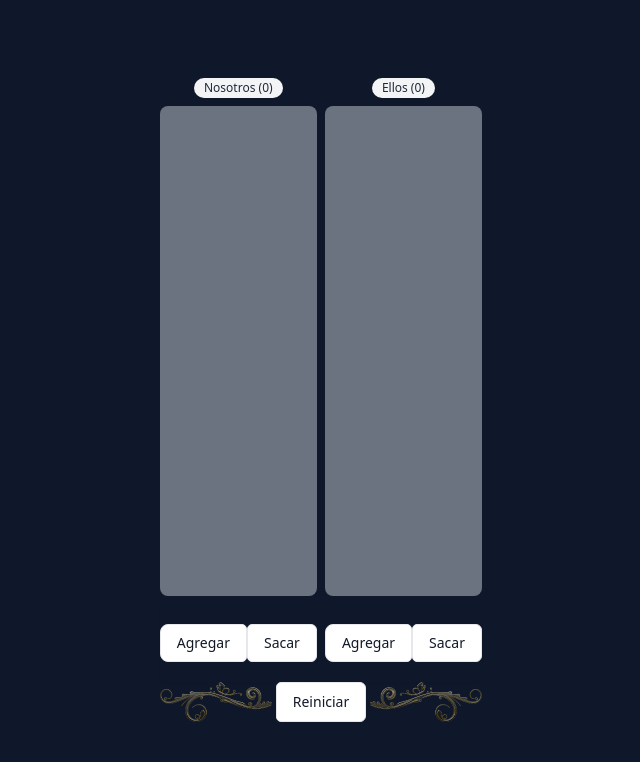
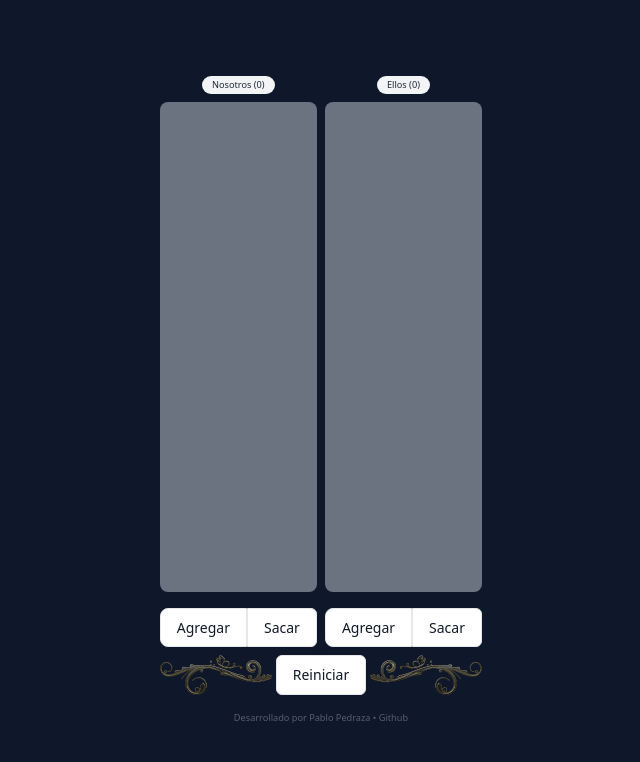
Before and after one commit to wayaba/anotador-truco, a React (Vite) app: page / in a window 1280 px wide. Shown: the top 762 px of the page, without its empty margins (319-959 px from the left). Built offline with nearby package versions, Linux system fonts and the light colour scheme.

Commit message:
agrego footer

```diff
--- a/src/App.jsx
+++ b/src/App.jsx
@@ -1,3 +1,4 @@
+import { Footer } from "./components/Footer"
 import { Game } from "./components/Game"
 
 
@@ -5,6 +6,7 @@ function App() {
   return (
     <main className="grid totalPageSize place-content-center bg-slate-900">
       <Game />
+      <Footer />
     </main>
   )
 }
--- a/src/components/CounterBoard.jsx
+++ b/src/components/CounterBoard.jsx
@@ -21,7 +21,7 @@ export function CounterBoard({
     return (
       <div>
         {cantGroups.map((group) => (
-          <div key={`group-${group}`} className="grupo ">
+          <div key={`group-${group}`} className="group">
             {drawImg(group)}
           </div>
         ))}
@@ -41,9 +41,9 @@ export function CounterBoard({
       return (
         <img
           key={`img-${group}-${image}`}
-          className={`fosforo${image}`}
+          className={`point${image}`}
           alt={`img-${group}-${image}`}
-          src="./img/fosforo.png"
+          src="./img/point.png"
         />
       )
     })
@@ -63,14 +63,14 @@ export function CounterBoard({
         <button
           type="button"
           onClick={() => handleAddPoint()}
-          className="px-4 py-2 text-sm font-medium text-gray-900 bg-white border border-gray-200 rounded-l-lg hover:bg-gray-100 hover:text-blue-700 focus:z-10 focus:ring-2 focus:ring-blue-700 focus:text-blue-700 dark:bg-gray-700 dark:border-gray-600 dark:text-white dark:hover:text-white dark:hover:bg-gray-600 dark:focus:ring-blue-500 dark:focus:text-white"
+          className="my-2 px-4 py-2 text-sm font-medium text-gray-900 bg-white border border-gray-200 rounded-l-lg hover:bg-gray-100 hover:text-blue-700 focus:z-10 focus:ring-2 focus:ring-blue-700 focus:text-blue-700 dark:bg-gray-700 dark:border-gray-600 dark:text-white dark:hover:text-white dark:hover:bg-gray-600 dark:focus:ring-blue-500 dark:focus:text-white"
         >
           Agregar
         </button>
         <button
           type="button"
           onClick={() => handleRemovePoint()}
-          className="px-4 py-2 text-sm font-medium text-gray-900 bg-white border border-gray-200 rounded-r-md hover:bg-gray-100 hover:text-blue-700 focus:z-10 focus:ring-2 focus:ring-blue-700 focus:text-blue-700 dark:bg-gray-700 dark:border-gray-600 dark:text-white dark:hover:text-white dark:hover:bg-gray-600 dark:focus:ring-blue-500 dark:focus:text-white"
+          className="my-2 px-4 py-2 text-sm font-medium text-gray-900 bg-white border border-gray-200 rounded-r-md hover:bg-gray-100 hover:text-blue-700 focus:z-10 focus:ring-2 focus:ring-blue-700 focus:text-blue-700 dark:bg-gray-700 dark:border-gray-600 dark:text-white dark:hover:text-white dark:hover:bg-gray-600 dark:focus:ring-blue-500 dark:focus:text-white"
         >
           Sacar
         </button>
--- /dev/null
+++ b/src/components/Footer.jsx
@@ -0,0 +1,25 @@
+export const Footer = () => {
+  return (
+    <footer className="flex mt-auto pt-4 flex-col text-xs bottom-0 left-0 right-0 text-center opacity-60  text-white/50 justify-center">
+      <div>
+        {' '}
+        Desarrollado por{' '}
+        <a
+          className="hover:underline"
+          target="_blank"
+          href={`mailto:pabloj.pedraza@gmail.com`}
+        >
+          Pablo Pedraza
+        </a>{' '}
+        &bull;{' '}
+        <a
+          className=" hover:underline"
+          target="_blank"
+          href={`https://github.com/wayaba`}
+        >
+          Github
+        </a>
+      </div>
+    </footer>
+  )
+}
--- a/src/components/Game.jsx
+++ b/src/components/Game.jsx
@@ -94,7 +94,7 @@ export const Game = () => {
         <button
           type="button"
           onClick={openModalRestart}
-          className="px-4 py-2 my-0 text-sm font-medium text-gray-900 bg-white border border-gray-200 rounded-r-md hover:bg-gray-100 hover:text-blue-700 focus:z-10 focus:ring-2 focus:ring-blue-700 focus:text-blue-700 dark:bg-gray-700 dark:border-gray-600 dark:text-white dark:hover:text-white dark:hover:bg-gray-600 dark:focus:ring-blue-500 dark:focus:text-white"
+          className="px-4 py-2 my-0 text-sm font-medium text-gray-900 bg-white border border-gray-200 rounded-md hover:bg-gray-100 hover:text-blue-700 focus:z-10 focus:ring-2 focus:ring-blue-700 focus:text-blue-700 dark:bg-gray-700 dark:border-gray-600 dark:text-white dark:hover:text-white dark:hover:bg-gray-600 dark:focus:ring-blue-500 dark:focus:text-white"
         >
           Reiniciar
         </button>
--- a/src/index.css
+++ b/src/index.css
@@ -7,96 +7,51 @@
 	min-height: 100dvh;
 }
 
-h2{
-	margin-top: 30px;
-	margin-bottom: 0px;
-}
-
 img{
 	height: 70px;
 }
 
-.cuenta{
-	display: flex;
-	flex-wrap: wrap;
-	justify-content: center;
-}
-
-.grupo{
+.group{
 	position: relative;
 	height: 70px;
 	width: 70px;
 	margin: 10px;
 }
 
-.fosforo1{
+.point1{
 	position: absolute;
 	transform: rotate(90deg);
 	top:-30px;
 	left:32px;
 }
 
-.fosforo2{
+.point2{
 	position: absolute;
 	transform: rotate(180deg);
 	left:  65px;
 	top: 0px;
 }
 
-.fosforo3{
+.point3{
 	position: absolute;
 	transform: rotate(270deg);
 	top: 32px;
 	left:32px;
 }
 
-.fosforo4{
+.point4{
 	position: absolute;
 	left: 0px;
 	top: 0px;
 }
 
-.fosforo5{
+.point5{
 	position: absolute;
 	transform: rotate(45deg);
 	left:34px;
 	top:0px;
 }
 
-.botonesJugador{
-	position:fixed;
-	margin-top: auto;
-	top:50px;
-}
-
-button{
-	min-width: 60px;
-	padding: 0 10px;
-	font-size: xx-large;
-	margin: 20px 0;
-	border-radius: 5px;
-	background-color: rgb(200, 197, 193);
-}
-
-dialog{
-	font-size: larger;
-}
-
-.separador{
-	border-top: 2px solid black;
-	width: 32px;;
-	margin: 10px;
-}
-
-@media (min-width: 450px) {
-	.separador{
-		height: 32px;
-		width: unset;
-		border-top: unset;
-		border-left: 2px solid black;
-	}
- }
-
  .mirrored-image {
         transform: scaleX(-1);
     }
--- a/tailwind.config.js
+++ b/tailwind.config.js
@@ -5,6 +5,13 @@ export default {
     extend: {
       fontFamily: {
         'press-start': ['"Press Start 2P"', 'cursive']
+      },
+      fontSize: {
+        xs: '0.575rem', // Tamaño de fuente extra pequeño
+        sm: '0.875rem', // Tamaño de fuente pequeño
+        base: '1rem', // Tamaño de fuente base
+        lg: '1.125rem', // Tamaño de fuente grande
+        xl: '1.25rem' // Tamaño de fuente extra grande
       }
     }
   },
```
Also changed, not shown: public/img/point.png (renamed from public/img/fosforo.png).
